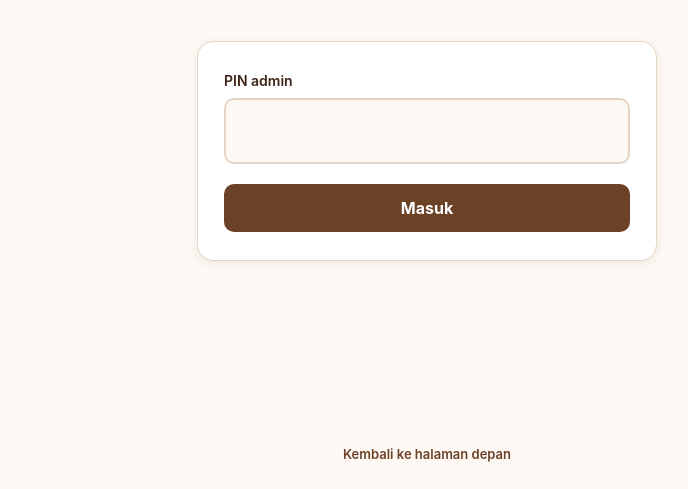
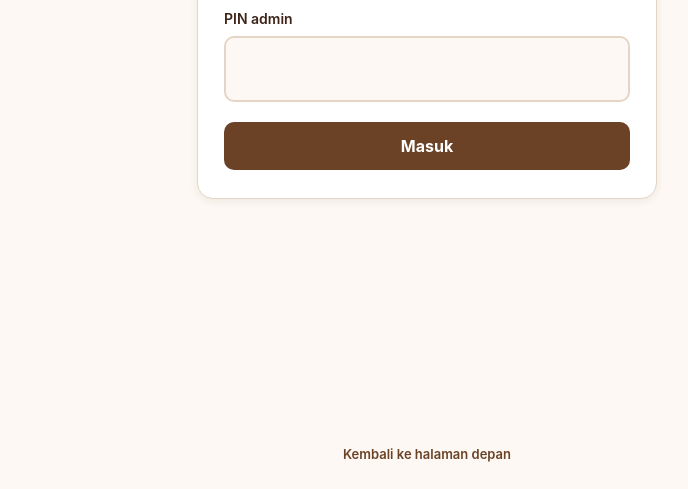
Before and after one commit to Raflyf/webcoklat, a website: page public/admin.html in a window 1280 px wide. Shown: the part 311-800 px from the top of the page, without its empty margins (213-901 px from the left). Drawn offline with Linux system fonts and the light colour scheme.

Commit message:
fix: kartu login tepat di tengah layar

```diff
--- a/public/css/style.css
+++ b/public/css/style.css
@@ -834,4 +834,15 @@ video {
   .kolom-login {
     max-width: 460px;
   }
+
+  /* Yang harus terlihat di tengah layar adalah KARTU FORMULIR, bukan seluruh
+     blok (judul + kartu). Karena judul berada di atas kartu, memusatkan
+     seluruh blok membuat kartunya terdorong turun sekitar setengah tinggi
+     judul. Perbaikannya: tambahkan ruang kosong di bawah blok, sehingga saat
+     blok BESERTA ruang itu dipusatkan, isinya naik dan kartunya tepat di
+     tengah. Dipakai `padding` (bukan `transform`) supaya tata letak tetap
+     mengalir normal dan tidak ada bagian yang tertutup di layar pendek. */
+  .wadah--tengah > #layar-pin {
+    padding-bottom: 124px;
+  }
 }
```
